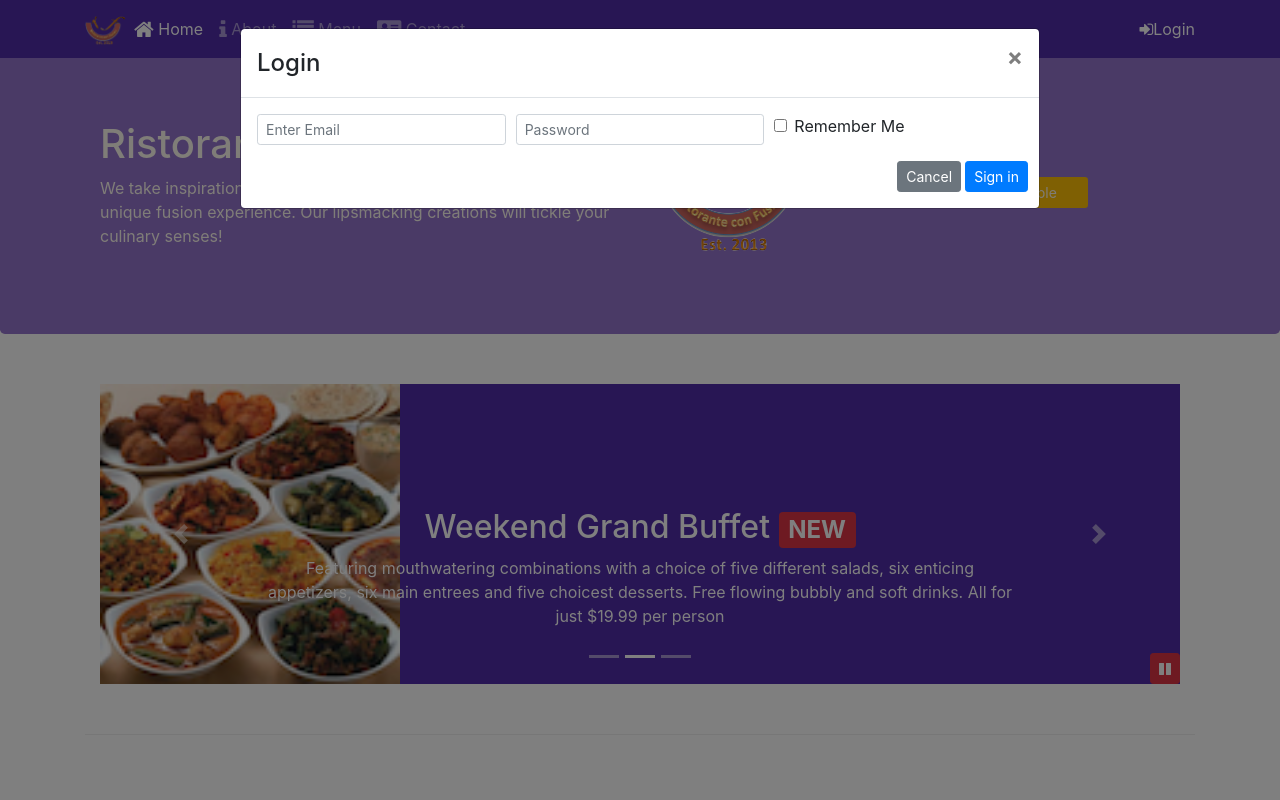
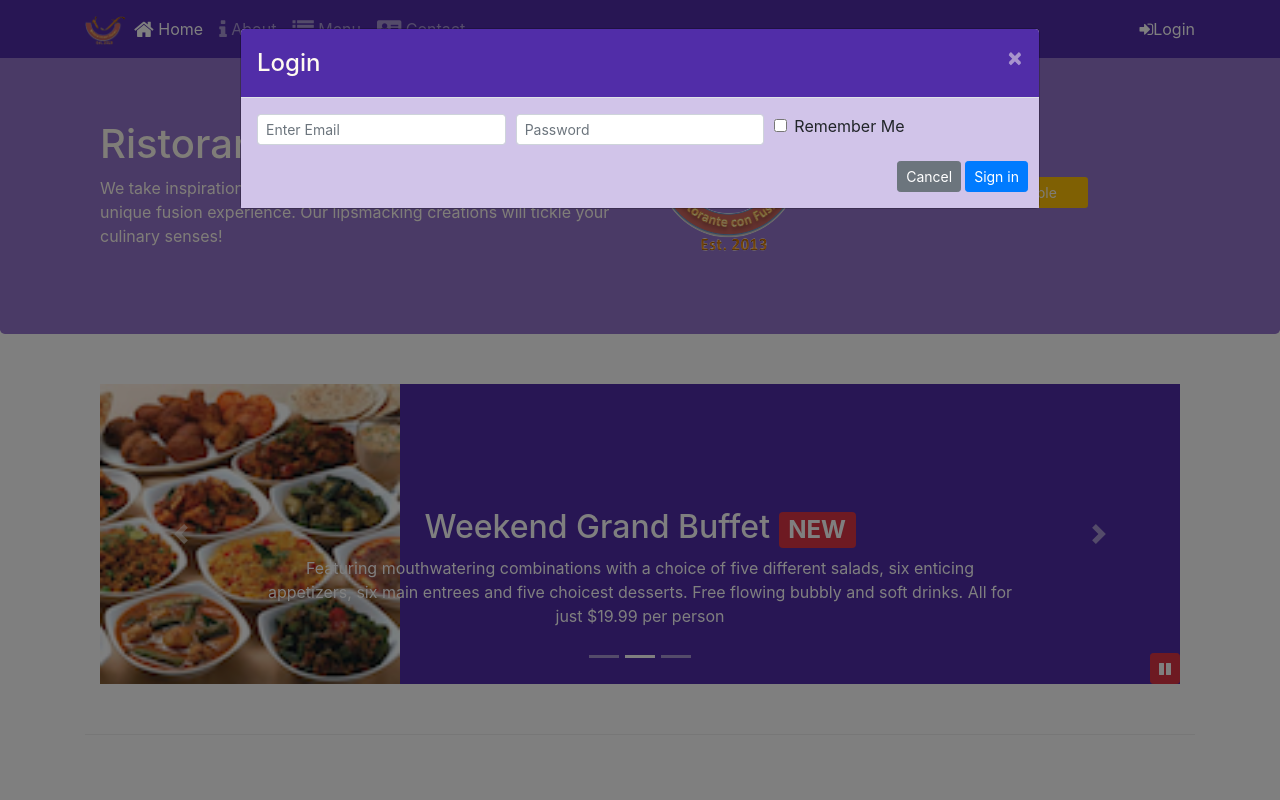
Before and after one commit to Adarsh2108/Coursera-Bootstrap, a website: page index.html in a window 1280 px wide. Both pictures are taken after a click on the link "Login". Shown: the top 800 px of the page. Drawn offline with nearby package versions, Linux system fonts and the light colour scheme.

Commit message:
Assignment 4

```diff
--- a/css/styles.scss
+++ b/css/styles.scss
@@ -74,3 +74,19 @@ body{
     bottom: 0px;
     z-index: 1;
 }
+
+.modal{
+
+    .modal-header{
+        background: $background-dark;
+        color: floralwhite;
+
+        button{
+            color: floralwhite;
+        }
+    }
+
+    .modal-body{
+        background: $background-pale;
+    }
+}
--- a/index.html
+++ b/index.html
@@ -30,7 +30,7 @@
                     <li class="nav-item"><a class="nav-link" href="./contactus.html"><span class="fa fa-address-card fa-lg"></span> Contact</a></li>
                 </ul>
                 <span class="navbar-text">
-                    <a data-toggle="modal" data-target="#loginmodal">
+                    <a id="login">
                         <span class="fa fa-sign-in"></span>Login
                     </a>
                 </span>
@@ -143,7 +143,7 @@
                     <img src="img/logo.png" class="img-fluid">
                 </div>
                 <div class="col-12 col-sm-2 align-self-center">
-                    <a class="btn bg-warning btn-block btn-sm" data-toggle="modal" data-target="#reservemodal">
+                    <a class="btn bg-warning btn-block btn-sm" id="reservetable">
                         Reserve Table
                     </a>
                 </div>
@@ -304,6 +304,12 @@
                     $("#carouselButton").children('span').addClass('fa-pause');
                 }
              });
+             $("#reservetable").click(function(){
+                $("#reservemodal").modal('show');
+             });
+             $("#login").click(function(){
+                 $("#loginmodal").modal('show');
+             });
          });
      </script>
 </body>
```
Also changed, not shown: css/styles.css.
